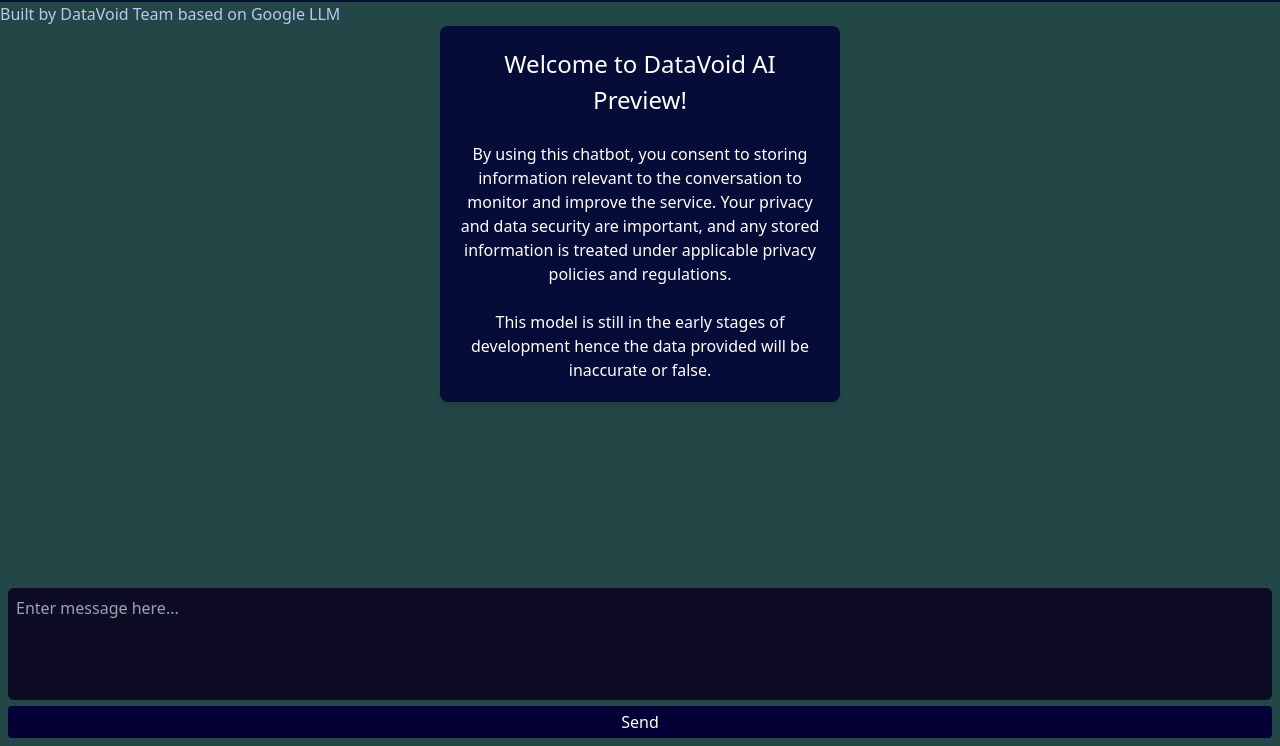
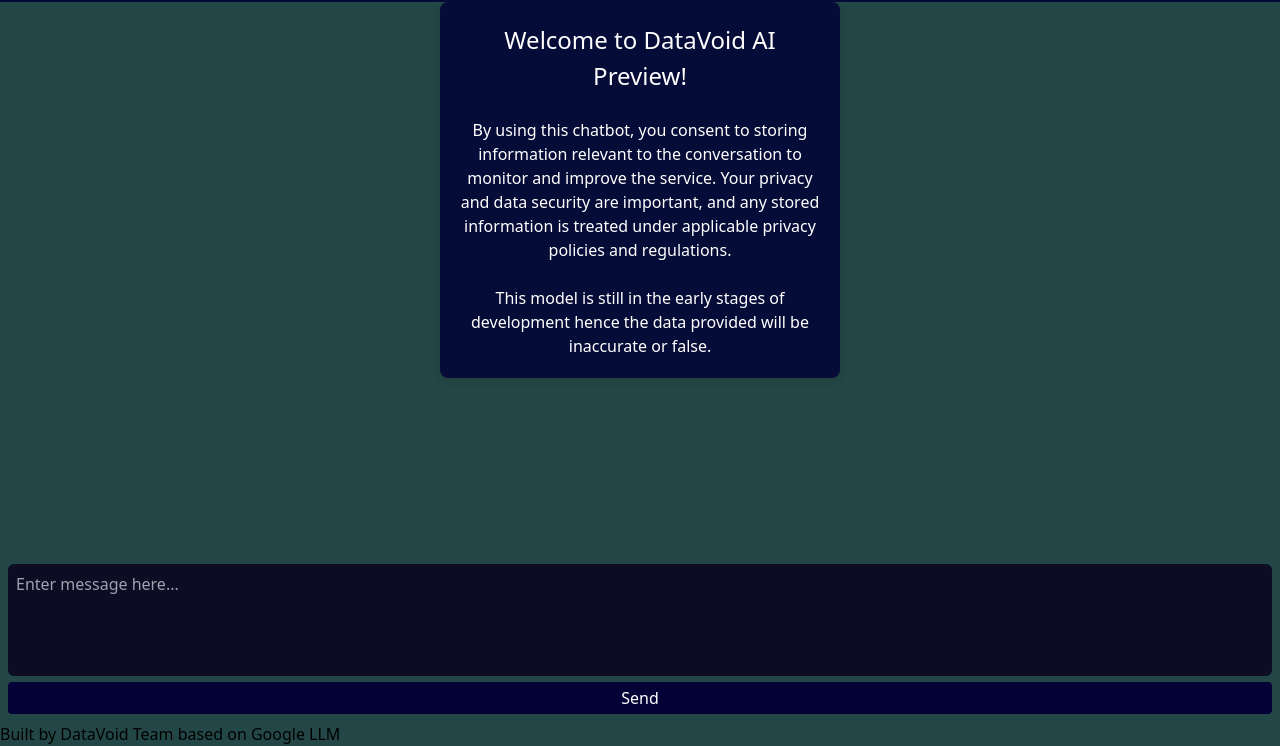
Before and after one commit to datavoid-team/DataVoid-ChatBot, a website built with Vite: page index.html in a window 1280 px wide. Shown: the part 54-800 px from the top of the page. Built offline with nearby package versions, Linux system fonts and the light colour scheme; some packages are replaced by stand-ins of ours; no server answers.

Commit message:
Update index.html

```diff
--- a/index.html
+++ b/index.html
@@ -20,7 +20,6 @@
         />
         <h1 class="text-gemDeep text-lg font-medium">DataVoid AI(Chat Preview)</h1>
       </header>
-      <h6 class="text-gemDeep" >Built by DataVoid Team based on Google LLM</h6>
       <!-- Chat Box -->
       <div class="flex-1 overflow-y-auto">
         <!-- Chat area -->
@@ -46,6 +45,7 @@
           Send
         </button>
       </form>
+      <h6 class="powered">Built by DataVoid Team based on Google LLM</h6>
     </main>
     <script type="module" src="/main.js"></script>
   </body>
```
